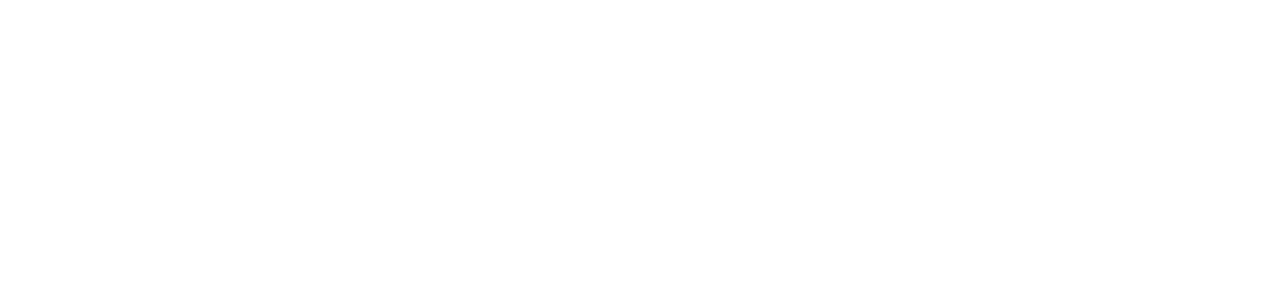
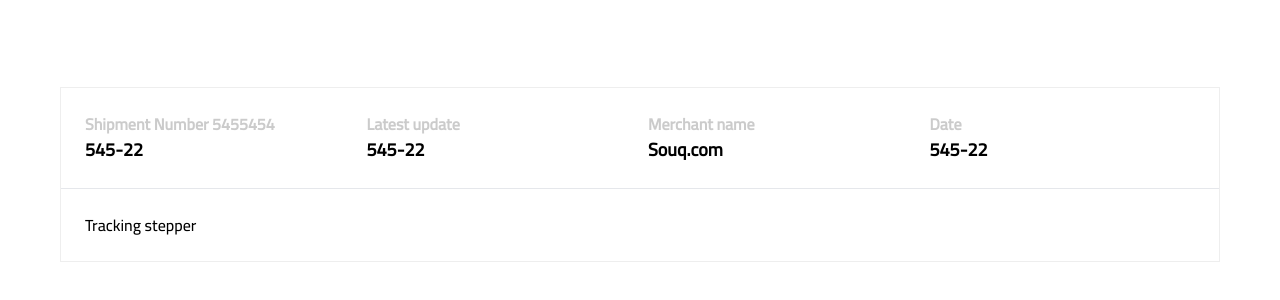
Before and after one commit to raazansalah/Bosta-Tracking, a React (Create React App) app: page /tracking-shipments/1 in a window 1280 px wide. Shown: the part 226-526 px from the top of the page. Built offline with nearby package versions, Linux system fonts and the light colour scheme.

Commit message:
ADDED: shipment Info grid section

```diff
--- a/src/App.css
+++ b/src/App.css
@@ -13,7 +13,7 @@
     width: 100vw;
 
 }
-  body{
+body{
     font-family: 'Cairo', sans-serif;
 
-  }
+}
--- /dev/null
+++ b/src/components/ShipmentInfo/index.tsx
@@ -0,0 +1,19 @@
+import React from 'react'
+import InfoElement from '../kit-components/InfoElement'
+
+
+export default function ShipmentInfo() {
+  return (
+    <div className=' divide-y border-[1px] border-[#EEEEEE] w-full '>
+     <div className=' grid grid-cols-4 gap-4  p-6'>
+     <InfoElement title='Shipment Number 5455454' value="545-22" />
+      <InfoElement title='Latest update' value="545-22" />
+      <InfoElement title='Merchant name' value="Souq.com" />
+      <InfoElement title='Date' value="545-22" />
+     </div>
+     <div className='p-6'>
+      Tracking stepper
+     </div>
+    </div>
+  )
+}
--- /dev/null
+++ b/src/components/kit-components/InfoElement.tsx
@@ -0,0 +1,16 @@
+
+interface InfoElementProps{
+    title:string;
+    value:string
+}
+
+export default function InfoElement(props:InfoElementProps) {
+    const{title,value} =props;
+
+  return (
+   <div>
+     <p className='text-[#CBCBCB] font-semibold text-base'>{title}</p>
+     <p className="font-semibold text-lg">{value}</p>
+   </div>
+  )
+}
--- a/src/index.css
+++ b/src/index.css
@@ -4,4 +4,5 @@
 
 body > #root > div {
     height: 100vh;
+    padding: 20px 60px;
   }
--- a/src/pages/ShipmentTracking/index.tsx
+++ b/src/pages/ShipmentTracking/index.tsx
@@ -1,9 +1,10 @@
 import React from 'react'
+import ShipmentInfo from '../../components/ShipmentInfo'
 
 export default function ShipmentTracking() {
   return (
-    <div>
-
+    <div className='flex justify-center items-center'>
+        <ShipmentInfo />
     </div>
   )
 }
```
